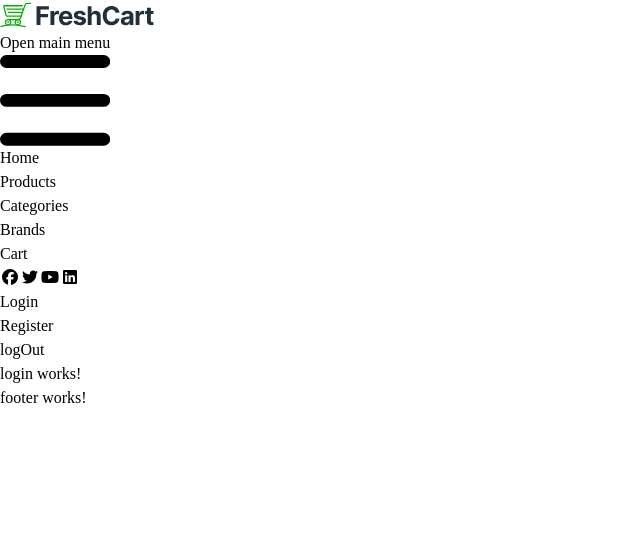
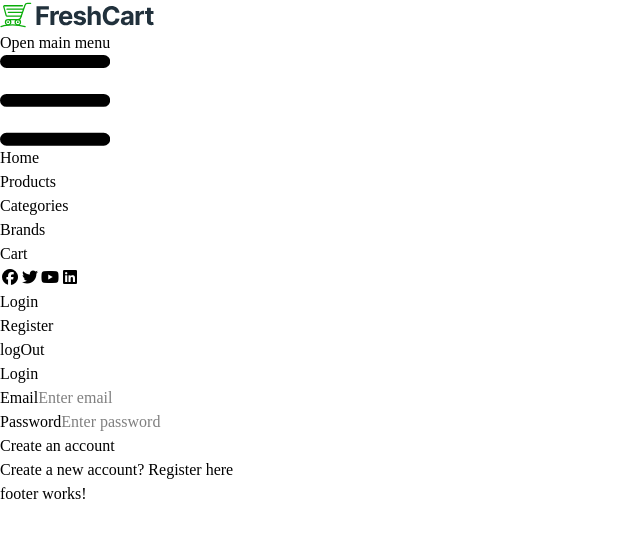
Before and after one commit to HendAdel1/Fresh-Cart, an Angular app: page /login in a window 1280 px wide. Shown: the top 538 px of the page, without its empty margins (0-640 px from the left). Built offline with nearby package versions, Linux system fonts and the light colour scheme.

Commit message:
login logic

```diff
--- a/src/app/core/services/auth.service.ts
+++ b/src/app/core/services/auth.service.ts
@@ -10,6 +10,11 @@ export interface UserData {
   phone: string;
 }
 
+export interface UserDataLogin {
+  email: string;
+  password: string;
+}
+
 @Injectable({
   providedIn: 'root'
 })
@@ -19,4 +24,8 @@ export class AuthService {
     register(data: UserData): Observable<any>{
       return this.http.post('https://ecommerce.routemisr.com/api/v1/auth/signup', data)
     }
+
+    login(data: UserDataLogin): Observable<any>{
+      return this.http.post('https://ecommerce.routemisr.com/api/v1/auth/signin', data)
+    }
 }
--- a/src/app/features/login/login.component.html
+++ b/src/app/features/login/login.component.html
@@ -1 +1,86 @@
-<p>login works!</p>
+<div class="min-h-screen flex flex-col justify-center p-4">
+    <div class="max-w-md w-full mx-auto border border-gray-300 rounded-2xl p-8">
+        <div class="text-center mb-10">
+            <h2 class="font-bold text-4xl">Login</h2>
+        </div>
+
+        <form (ngSubmit)="handleSubmit()" [formGroup]="loginForm">
+            <div class="space-y-6">
+                @for (field of fields; track $index) {
+                <div class="relative">
+                    <label [for]="'floating_' + field.name"
+                        class="text-slate-900 text-sm font-medium mb-2 block capitalize">{{ field.label }}</label>
+
+                    <input [class.!border-red-500]="
+                       getControl(field.name)?.errors && getControl(field.name)?.touched"
+                       [formControlName]="field.name" [name]="'floating_' + field.name" [id]="'floating_' + field.name"
+                        [type]="getInputType(field.name)"
+                        class="text-slate-900 bg-white border border-gray-300 w-full text-sm px-4 py-3 rounded-md outline-main"
+                        placeholder="Enter {{ field.label.toLowerCase() }}" />
+
+
+
+                    <!-- Validation messages -->
+                    @if (getControl(field.name)?.touched) {
+                    <div class="text-red-600 text-xs mt-1">
+                        @switch (field.name) {
+
+                        <!-- Username / Email / Phone -->
+                        @default {
+                        @if (getControl(field.name)?.hasError('required')) {
+                        <p>{{ field.label }} is required.</p>
+                        }
+                        @if (getControl(field.name)?.hasError('minlength')) {
+                        <p>{{ field.label }} must be at least 3 characters long.</p>
+                        }
+                        @if (getControl(field.name)?.hasError('email')) {
+                        <p>Please enter a valid email address.</p>
+                        }
+
+
+                        @if (
+                        getControl(field.name)?.hasError('pattern') &&
+                        field.name !== 'phone'
+                        ) {
+                        <p>Invalid {{ field.label.toLowerCase() }} format.</p>
+                        }
+                        }
+
+                        <!-- Password -->
+                        @case ('password') {
+                        @if (getControl('password')?.hasError('required')) {
+                        <p>Password is required.</p>
+                        }
+                        }
+                        }
+                    </div>
+                    }
+                </div>
+                }
+            </div>
+
+
+            @if (errorMsg) {
+            <div class="mt-1 p-4 mb-4 text-sm text-red-800 rounded-lg bg-red-50 dark:bg-gray-800 dark:text-red-400"
+                role="alert">
+                <span class="font-medium">{{errorMsg}}</span>
+            </div>
+            }
+
+            <div class="mt-12">
+                <button [disabled]="isLoading" type="submit"
+                    class="disabled:bg-main/50 w-full py-3 px-4 text-sm tracking-wider font-medium rounded-md text-white bg-main hover:bg-main focus:outline-none cursor-pointer">
+                    @if (isLoading) {
+                    Loading...
+                    }@else {
+                    Create an account
+                    }
+                </button>
+            </div>
+            <p class="text-slate-600 text-sm mt-6 text-center">
+                Create a new account?
+                <a [routerLink]="'/register'" class="text-main font-medium hover:underline ml-1">Register here</a>
+            </p>
+        </form>
+    </div>
+</div>
--- a/src/app/features/login/login.component.ts
+++ b/src/app/features/login/login.component.ts
@@ -1,11 +1,57 @@
 import { Component } from '@angular/core';
+import { AuthService } from '../../core/services/auth.service';
+import { FormControl, FormGroup, ReactiveFormsModule, Validators } from '@angular/forms';
+import { Router, RouterLink } from '@angular/router';
+import { CommonModule } from '@angular/common';
 
 @Component({
   selector: 'app-login',
-  imports: [],
+  imports: [ReactiveFormsModule, RouterLink, CommonModule],
   templateUrl: './login.component.html',
   styleUrl: './login.component.css'
 })
 export class LoginComponent {
 
+  isLoading = false;
+  errorMsg = ""
+
+  fields = [
+    { name: 'email', label: 'Email', type: 'email' },
+    { name: 'password', label: 'Password', type: 'password' },
+  ];
+
+  constructor(private authService: AuthService, private router: Router) { }
+  passwordVisible: Record<string, boolean> = {
+    password: false,
+  };
+
+  loginForm = new FormGroup({
+    email: new FormControl(null, [Validators.required, Validators.email]),
+    password: new FormControl(null, [Validators.required, Validators.pattern(/^[A-Z][a-z0-9]{5,10}$/)]),
+  });
+
+  getInputType(field: string): string {
+    if ((field === 'password') && this.passwordVisible[field]) {
+      return 'text';
+    }
+    if (field === 'password') {
+      return 'password';
+    }
+    return this.fields.find(f => f.name === field)?.type || 'text';
+  }
+
+  getControl(name: string) {
+    return this.loginForm.get(name);
+  }
+
+
+  handleSubmit() {
+    if (this.loginForm.invalid) {
+      this.loginForm.markAllAsTouched();
+      return;
+    }
+  }
+
+
+
 }
--- a/src/app/features/register/register.component.ts
+++ b/src/app/features/register/register.component.ts
@@ -1,9 +1,8 @@
 import { AuthService, UserData } from './../../core/services/auth.service';
 import { Component } from '@angular/core';
-import { RouterLink } from "@angular/router";
+import { RouterLink, Router } from "@angular/router";
 import { AbstractControl, FormControl, FormGroup, ReactiveFormsModule, Validators } from "@angular/forms"
 import { CommonModule } from "@angular/common";
-import { Router } from '@angular/router';
 @Component({
   selector: 'app-register',
   imports: [ReactiveFormsModule, RouterLink, CommonModule],
```
